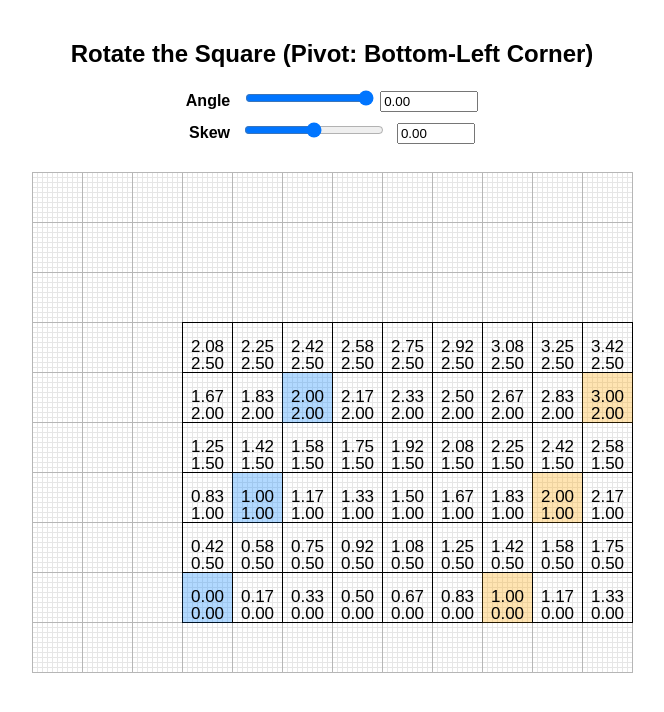
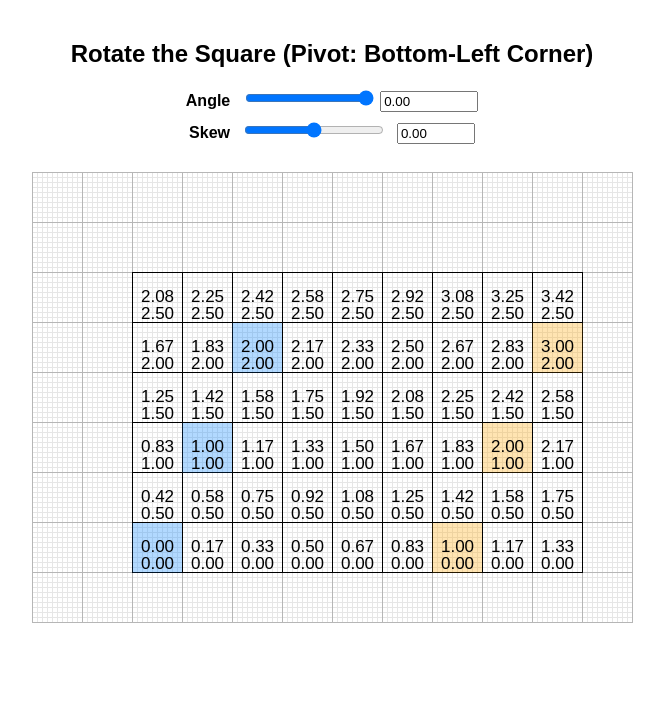
Before and after one commit to yan-h/wicki-hayden-layout-visualizer, a plain HTML site: page main.html in a window 1280 px wide. Shown: the whole page, without its empty margins (308-972 px from the left). Drawn offline with Linux system fonts and the light colour scheme.

Commit message:
Rotate around center of origin square instead of corner

```diff
--- a/main.html
+++ b/main.html
@@ -39,7 +39,7 @@
     const ctx = canvas.getContext('2d');
     const dpr = window.devicePixelRatio || 1;
     const cssWidth = 601;
-    const cssHeight = 501;
+    const cssHeight = 451;
 
     const offset = 0.5 // accounts for the fact that 1px stroke is drawn centered on the pixel
 
@@ -48,8 +48,8 @@
     const bottomPadding = cellSize;
     const leftPadding = cellSize * 3;
 
-    const pivotX = leftPadding + offset; // X position of bottom-left corner
-    const pivotY = cssHeight - bottomPadding - offset; // Y position of bottom-left corner
+    const pivotX = leftPadding + offset - cellSize / 2; // X position of bottom-left corner
+    const pivotY = cssHeight - bottomPadding - offset - cellSize / 2; // Y position of bottom-left corner
 
     const rows = 6;
     const cols = 9;
@@ -134,8 +134,8 @@
         for (let col = 0; col < cols; col++) {
           // cumulative shift: bottom row (row=0) shift=0, row=1 shift=skew*cellSize, etc.
           const rowShift = skew * row * cellSize;
-          const x = col * cellSize + rowShift;
-          const y = -row * cellSize; // negative because canvas y-axis goes down
+          const x = col * cellSize + rowShift - cellSize / 2;
+          const y = -row * cellSize + cellSize / 2; // negative because canvas y-axis goes down
 
 
           // Draw cell
@@ -173,11 +173,11 @@
           const rowShift = skew * row * cellSize;
 
           const pitch = col * majorSecondSize + row * perfectFourthSize;
-          const localX = col * cellSize + rowShift + cellSize / 2; // center of cell in local coords
-          const localY = -row * cellSize - cellSize / 2;           // center of cell in local coords
+          const localX = col * cellSize + rowShift; // center of cell in local coords
+          const localY = -row * cellSize;           // center of cell in local coords
           // transform local (rotated) point into canvas coordinates
-          const worldX = pivotX + localX * ca - localY * sa;
-          const worldY = pivotY + localX * sa + localY * ca;
+          const worldX = pivotX  + localX * ca - localY * sa;
+          const worldY = pivotY  + localX * sa + localY * ca;
 
           // Draw pitch value
           ctx.fillText(parseFloat(pitch).toFixed(2), worldX, worldY);
```
